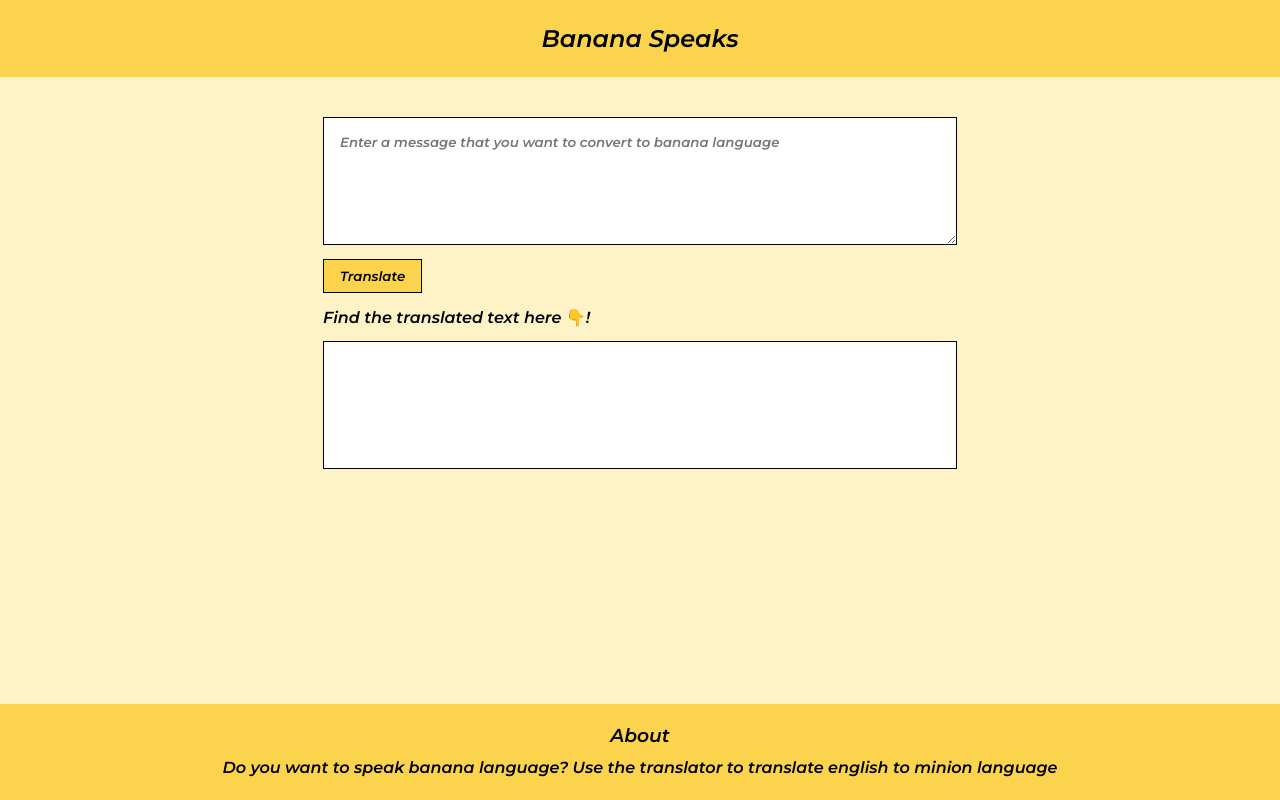
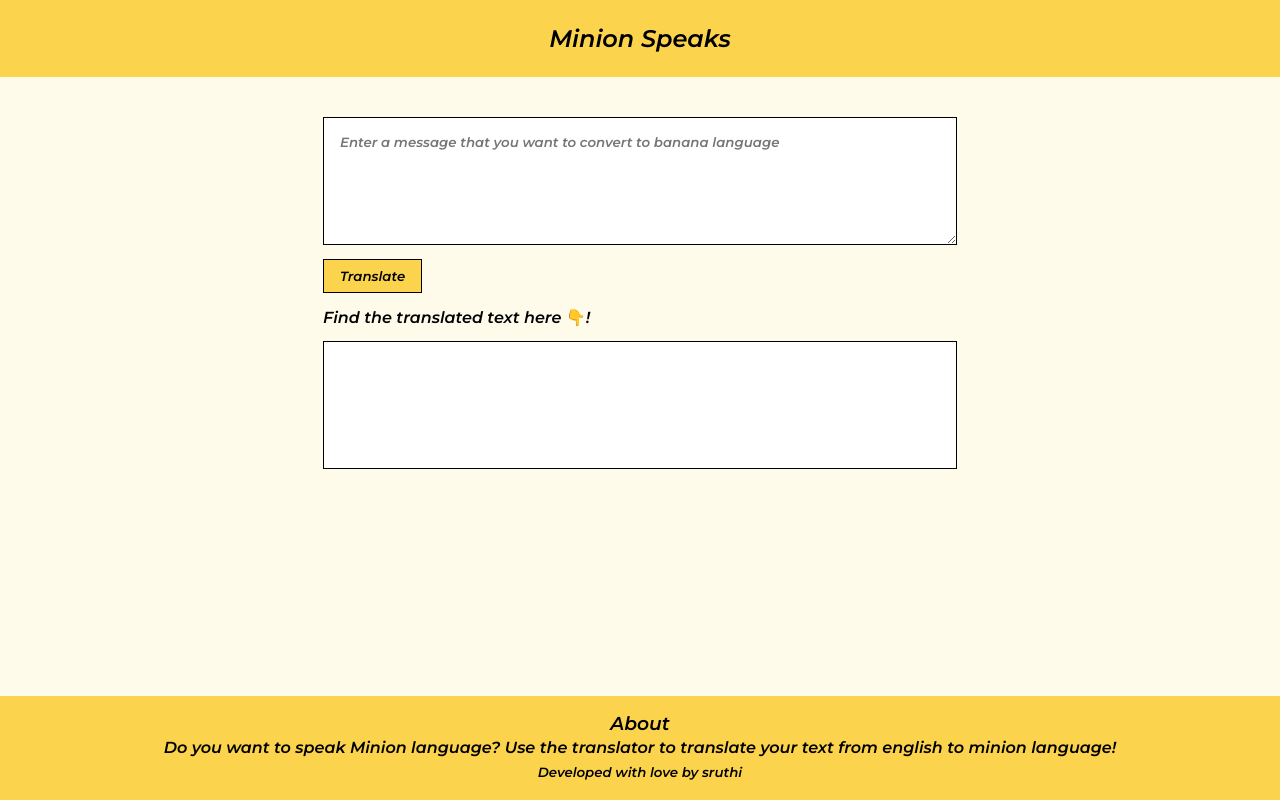
Before and after one commit to sruthiragupathy/minion-speaks, a plain HTML site: page index.html in a window 1280 px wide. Drawn offline with Linux system fonts and the light colour scheme.

Commit message:
Some improvements to the design

```diff
--- a/index.html
+++ b/index.html
@@ -3,12 +3,12 @@
 <head>
     <meta charset="UTF-8">
     <meta name="viewport" content="width=device-width, initial-scale=1.0">
-    <title>Banana Speak</title>
+    <title>Mininion Speaks</title>
     <link href="styles.css" rel="stylesheet"></link>
 </head>
 <body>
     <nav class="nav">
-        <h1>Banana Speaks</h1>
+        <h1>Minion Speaks</h1>
     </nav>
     <div class="banana">
     <textarea id="inputTxt" placeholder = "Enter a message that you want to convert to banana language"></textarea>
@@ -18,7 +18,9 @@
     </div>
     <footer>
         <h3>About</h3>
-        <p>Do you want to speak banana language? Use the translator to translate english to minion language</p>
+        <p>Do you want to speak Minion language? Use the translator to translate your text from english to minion language!</p>
+        <small>Developed with love by sruthi</small>
+
     </footer>
 
     <script src="index.js"></script>
--- a/index.js
+++ b/index.js
@@ -6,6 +6,10 @@ const outputMsg = document.querySelector("#outputTxt");
 
 translateButton.addEventListener("click",function(){
     var input = inputField.value;
+    if(input===""){
+        alert("Type something to translate");
+        return;
+    }
     fetch(generateStringUrl(input))
     .then(response=>response.json())
     .then(json=>outputMsg.innerText=json.contents.translated)
--- a/styles.css
+++ b/styles.css
@@ -8,13 +8,14 @@
 }
 
 :root{
-    --yellow:#FCD34D
+    --yellow:#FCD34D;
+    --light-yellow:#FFFBEB;
+    --hover-yellow:#FDE68A;
 }
 
 body{
-    background:#FEF3C7;
+    background:var(--light-yellow);
 }
-
 
 .nav{
     padding:1.5rem;
@@ -31,6 +32,7 @@ body{
     flex-direction: column;
     justify-content: space-between;
     align-items:flex-start;
+    z-index:0;
 }
 
 #translateBtn{
@@ -41,7 +43,7 @@ body{
 }
 
 #translateBtn:hover{
-    background:#FEF3C7;
+    background:var(--hover-yellow);
 }
 
 p{
@@ -64,5 +66,5 @@ footer{
     background:var(--yellow);
     text-align:center;
     padding:1rem;
-    line-height: 2rem;
+    line-height: 1.5rem;
 }
```
Also changed, not shown: min.jfif (added), minion.jfif (added).
